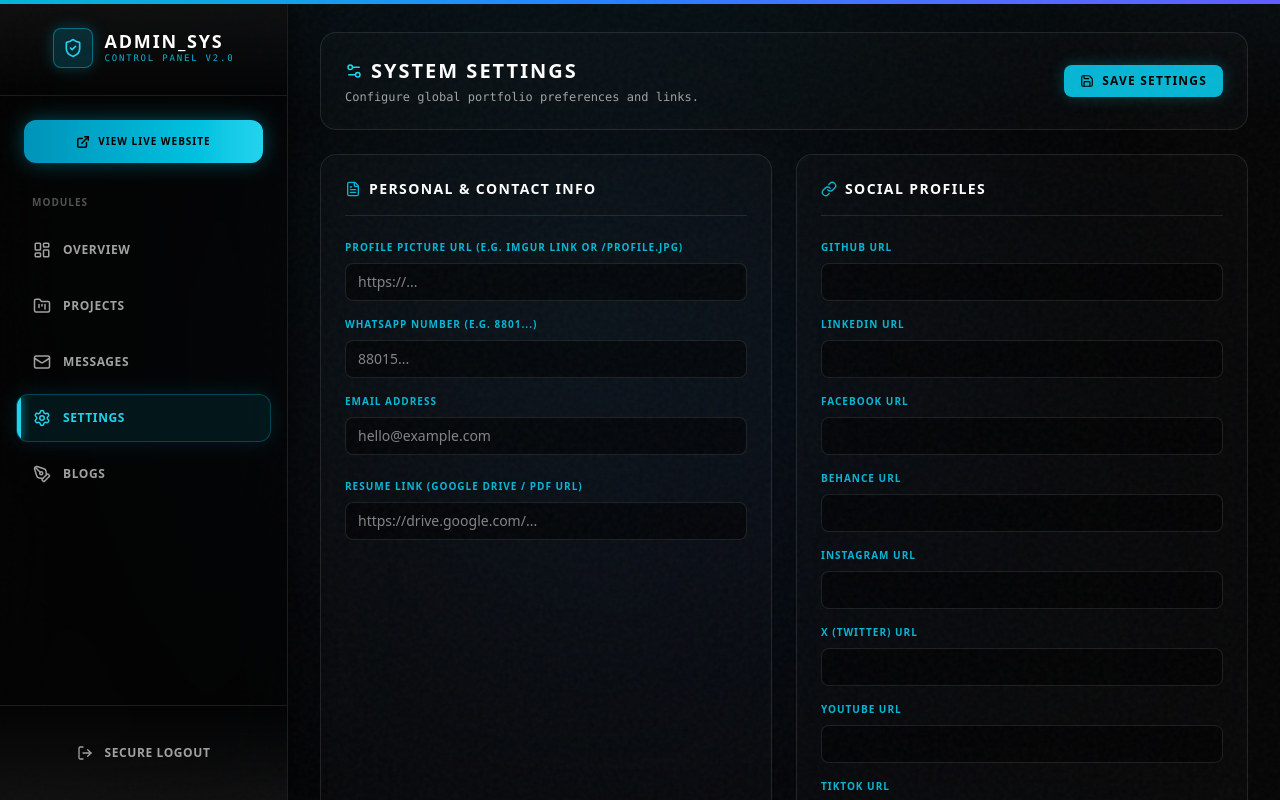
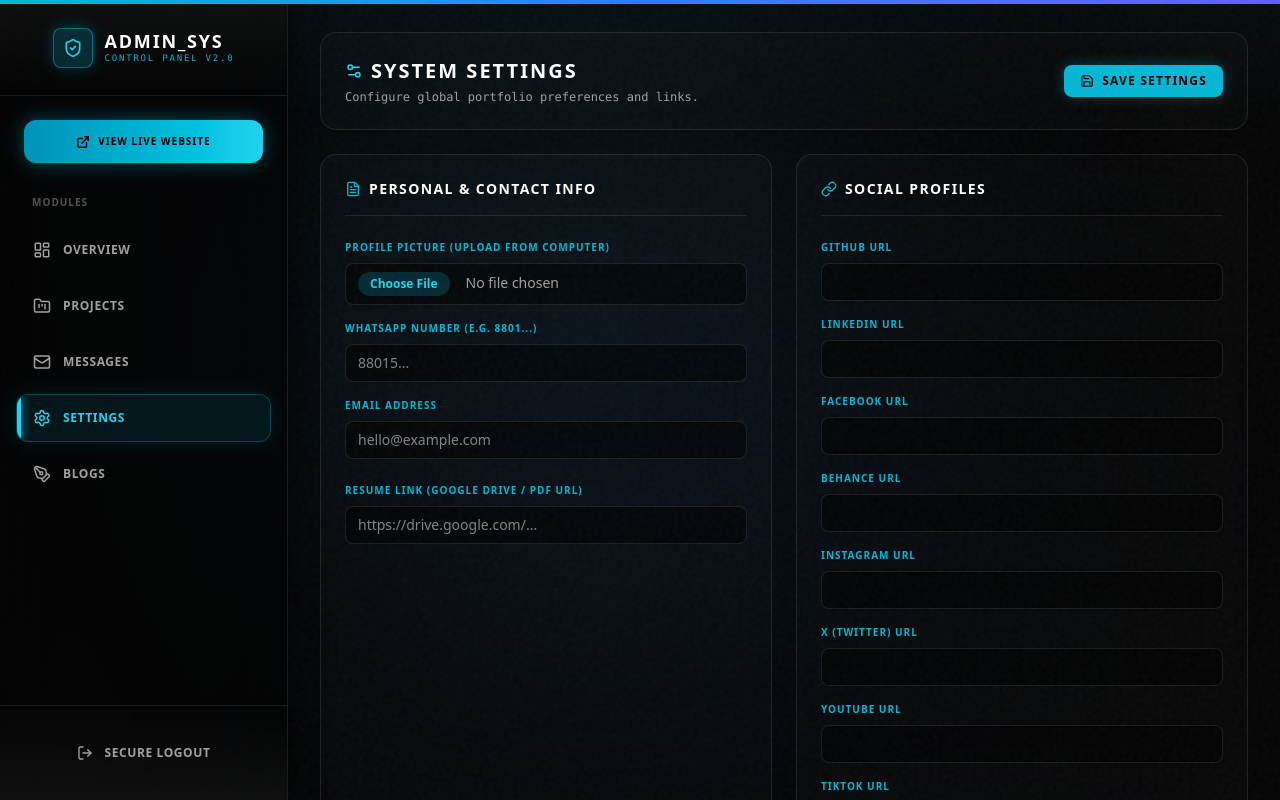
Before and after one commit to labibfohayer/portfolio, a Next.js app: page /admin/dashboard/settings in a window 1280 px wide. Built offline with nearby package versions, Linux system fonts and the light colour scheme; no server answers; the database is empty.

Commit message:
feat: added local file upload for profile picture and blog covers with auto-compression

```diff
--- a/src/app/admin/dashboard/blogs/page.tsx
+++ b/src/app/admin/dashboard/blogs/page.tsx
@@ -106,14 +106,51 @@ export default function BlogsManager() {
           </div>
 
           <div className="flex flex-col gap-2">
-            <label className="text-[10px] text-cyan-500 font-bold tracking-widest uppercase">Cover Image URL (Optional)</label>
-            <input
-              type="text"
-              value={currentBlog.coverImage || ""}
-              onChange={e => setCurrentBlog({...currentBlog, coverImage: e.target.value})}
-              className="bg-black/50 border border-white/10 rounded-lg px-4 py-3 text-sm text-white focus:outline-none focus:border-cyan-500/50"
-              placeholder="https://..."
-            />
+            <label className="text-[10px] text-cyan-500 font-bold tracking-widest uppercase">Cover Image (Upload from computer)</label>
+            <div className="flex items-center gap-4">
+              {currentBlog.coverImage && (
+                <img src={currentBlog.coverImage} alt="Cover" className="w-16 h-12 rounded object-cover border border-cyan-500/30" />
+              )}
+              <input
+                type="file"
+                accept="image/*"
+                onChange={async (e) => {
+                  const file = e.target.files?.[0];
+                  if (!file) return;
+
+                  const reader = new FileReader();
+                  reader.readAsDataURL(file);
+                  reader.onload = (event) => {
+                    const img = new Image();
+                    img.src = event.target?.result as string;
+                    img.onload = () => {
+                      const canvas = document.createElement("canvas");
+                      const ctx = canvas.getContext("2d")!;
+
+                      let width = img.width;
+                      let height = img.height;
+                      const maxDim = 1200; // slightly larger for blogs
+
+                      if (width > height && width > maxDim) {
+                        height *= maxDim / width;
+                        width = maxDim;
+                      } else if (height > maxDim) {
+                        width *= maxDim / height;
+                        height = maxDim;
+                      }
+
+                      canvas.width = width;
+                      canvas.height = height;
+                      ctx.drawImage(img, 0, 0, width, height);
+
+                      const compressedBase64 = canvas.toDataURL("image/jpeg", 0.7);
+                      setCurrentBlog(prev => ({ ...prev, coverImage: compressedBase64 }));
+                    };
+                  };
+                }}
+                className="flex-1 bg-black/50 border border-white/10 rounded-lg px-3 py-2 text-sm text-neutral-400 file:mr-4 file:py-1 file:px-3 file:rounded-full file:border-0 file:text-xs file:font-bold file:bg-cyan-500/20 file:text-cyan-400 hover:file:bg-cyan-500/30"
+              />
+            </div>
           </div>
 
           <div className="flex items-center gap-3 mt-2">
--- a/src/app/admin/dashboard/settings/page.tsx
+++ b/src/app/admin/dashboard/settings/page.tsx
@@ -99,15 +99,52 @@ export default function SettingsManager() {
           </div>
 
           <div className="flex flex-col gap-2">
-            <label className="text-[10px] text-cyan-500 font-bold tracking-widest uppercase">Profile Picture URL (e.g. Imgur link or /profile.jpg)</label>
-            <input
-              type="text"
-              name="profilePicture"
-              value={settings.profilePicture}
-              onChange={handleChange}
-              placeholder="https://..."
-              className="bg-black/50 border border-white/10 rounded-lg px-3 py-2 text-sm text-white focus:outline-none focus:border-cyan-500/50"
-            />
+            <label className="text-[10px] text-cyan-500 font-bold tracking-widest uppercase">Profile Picture (Upload from computer)</label>
+            <div className="flex items-center gap-4">
+              {settings.profilePicture && (
+                <img src={settings.profilePicture} alt="Profile" className="w-12 h-12 rounded-full object-cover border border-cyan-500/30" />
+              )}
+              <input
+                type="file"
+                accept="image/*"
+                onChange={async (e) => {
+                  const file = e.target.files?.[0];
+                  if (!file) return;
+
+                  // Compress image before saving as base64
+                  const reader = new FileReader();
+                  reader.readAsDataURL(file);
+                  reader.onload = (event) => {
+                    const img = new Image();
+                    img.src = event.target?.result as string;
+                    img.onload = () => {
+                      const canvas = document.createElement("canvas");
+                      const ctx = canvas.getContext("2d")!;
+
+                      let width = img.width;
+                      let height = img.height;
+                      const maxDim = 800;
+
+                      if (width > height && width > maxDim) {
+                        height *= maxDim / width;
+                        width = maxDim;
+                      } else if (height > maxDim) {
+                        width *= maxDim / height;
+                        height = maxDim;
+                      }
+
+                      canvas.width = width;
+                      canvas.height = height;
+                      ctx.drawImage(img, 0, 0, width, height);
+
+                      const compressedBase64 = canvas.toDataURL("image/jpeg", 0.7);
+                      setSettings(prev => ({ ...prev, profilePicture: compressedBase64 }));
+                    };
+                  };
+                }}
+                className="flex-1 bg-black/50 border border-white/10 rounded-lg px-3 py-2 text-sm text-neutral-400 file:mr-4 file:py-1 file:px-3 file:rounded-full file:border-0 file:text-xs file:font-bold file:bg-cyan-500/20 file:text-cyan-400 hover:file:bg-cyan-500/30"
+              />
+            </div>
           </div>
 
           <div className="flex flex-col gap-2">
```
